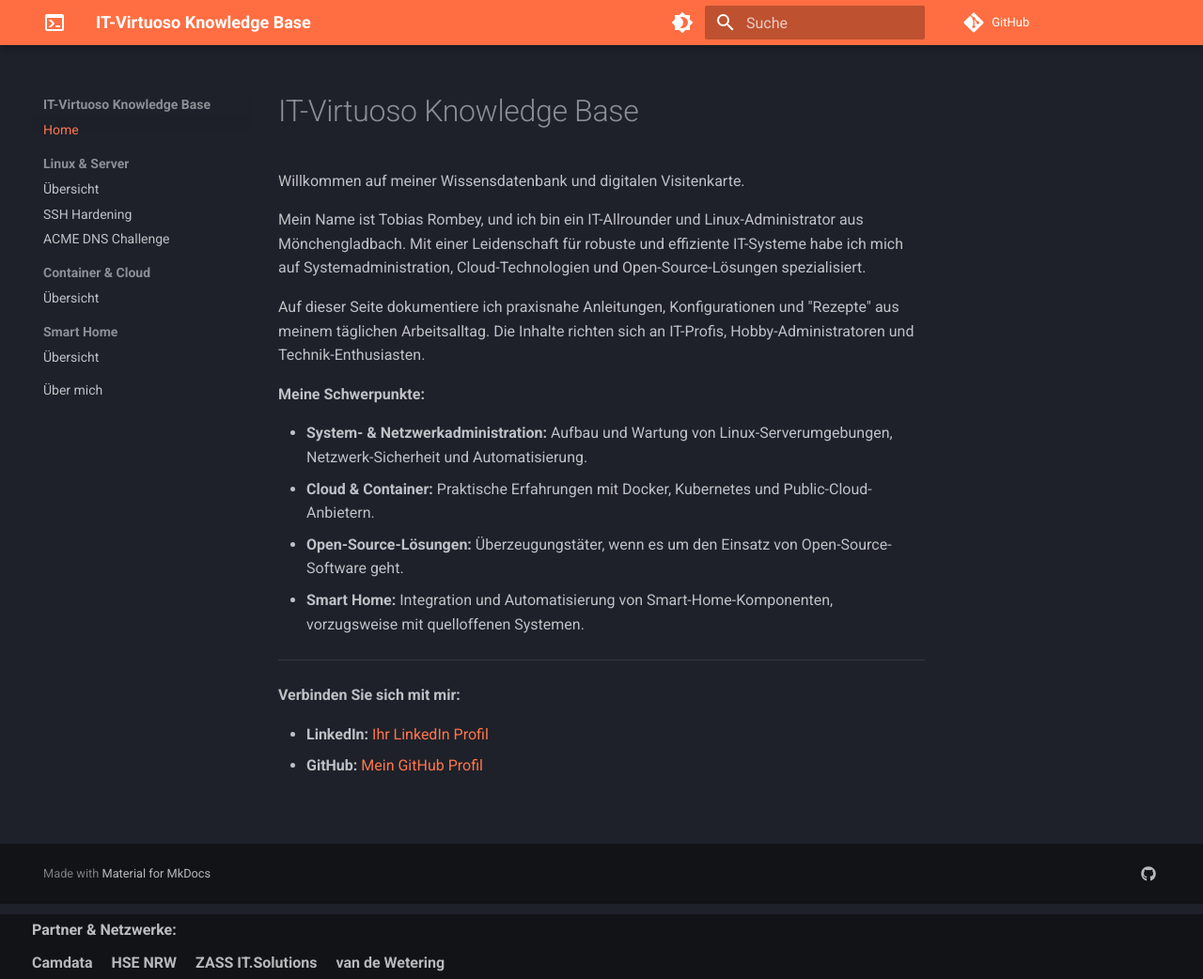
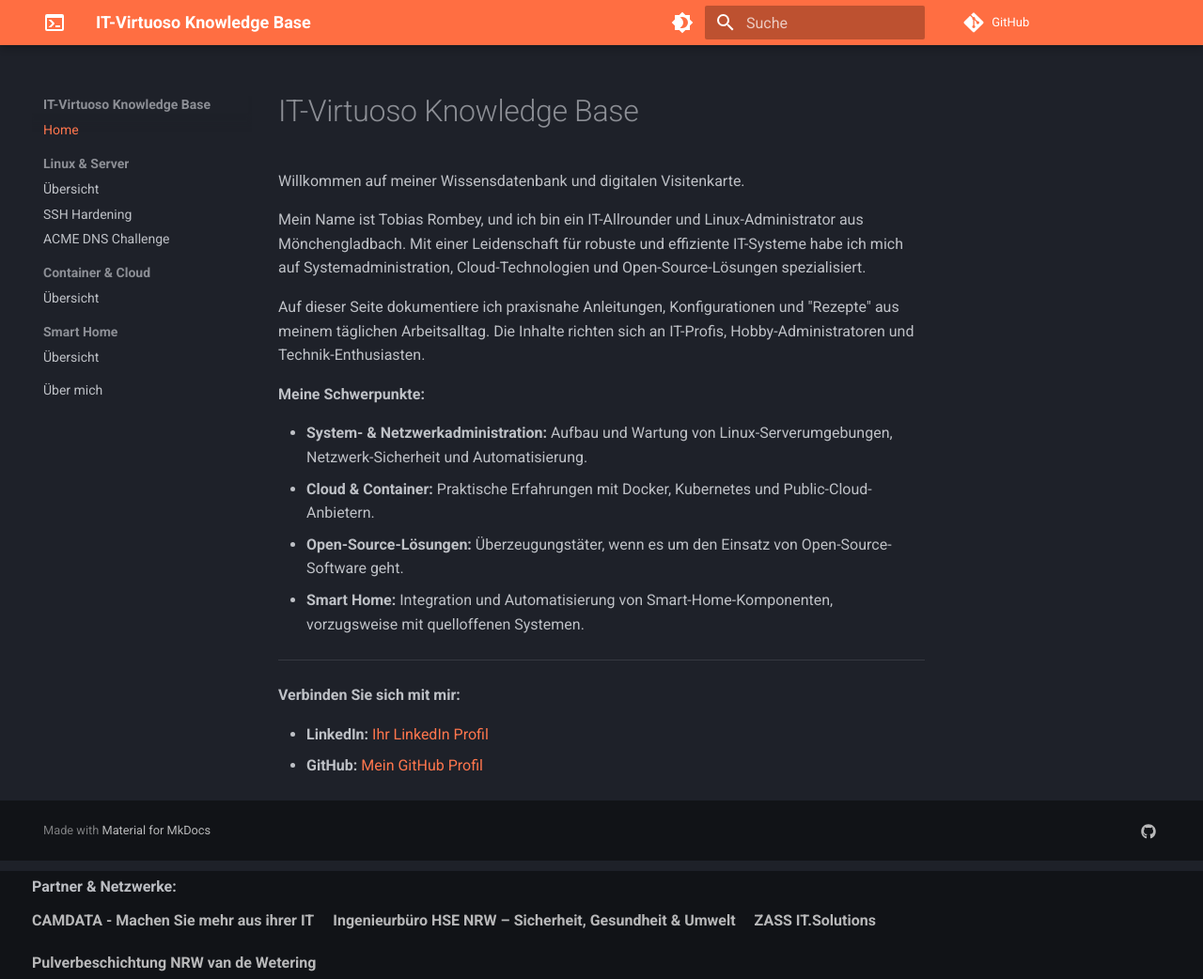
Before and after one commit to rombey86/mkdocs, an MkDocs documentation site: the page built from docs/index.md, in a window 1280 px wide and 1042 px high. Shown: the whole window at 94% size. Built offline with MkDocs 1.6.1 and Material for MkDocs 9.7.7, drawn with Linux system fonts in a browser that asks for light colours; comment, search, counter and statistics services are not loaded.

Commit message:
Update mkdocs.yml

```diff
--- a/mkdocs.yml
+++ b/mkdocs.yml
@@ -72,16 +72,16 @@ extra:
   status:
     new: Neu
   partners:
-    - name: "Camdata"
+    - name: "CAMDATA - Machen Sie mehr aus ihrer IT"
       href: "https://camdata.de"
       title: "CAMDATA - Machen Sie mehr aus ihrer IT"
-    - name: "HSE NRW"
+    - name: "Ingenieurbüro HSE NRW – Sicherheit, Gesundheit & Umwelt"
       href: "https://www.hse-nrw.de"
       title: "Ingenieurbüro HSE NRW – Sicherheit, Gesundheit & Umwelt"
     - name: "ZASS IT.Solutions"
       href: "https://zass.solutions"
       title: "ZASS IT.Solutions"
-    - name: "van de Wetering"
+    - name: "Pulverbeschichtung NRW van de Wetering"
       href: "https://www.pulverbeschichtung-nrw.com"
       title: "Pulverbeschichtung NRW"
 
```
